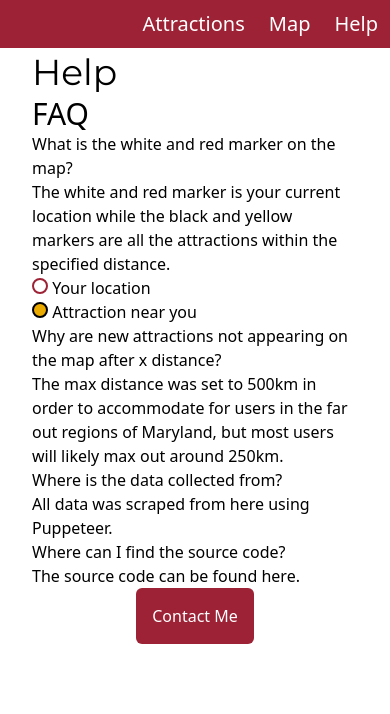
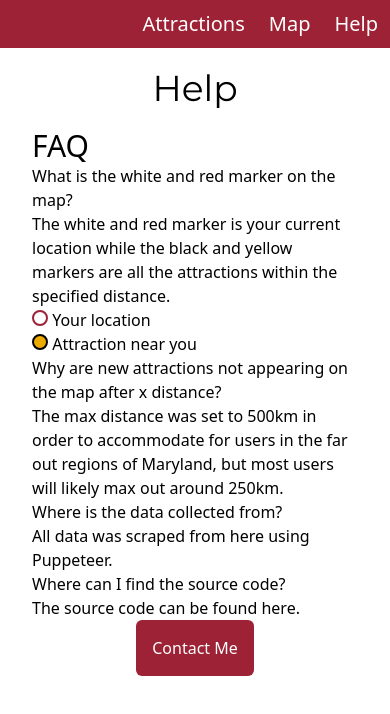
Before and after one commit to alexbluo/jsfbla21, a React (Vite) app in the folder frontend/: page /help in a window 390 px wide. Shown: the top 714 px of the page. Built offline with nearby package versions, Linux system fonts and the light colour scheme.

Commit message:
adjust preview grid responsiveness and page titles

```diff
--- a/frontend/src/components/PreviewList.jsx
+++ b/frontend/src/components/PreviewList.jsx
@@ -38,7 +38,7 @@ export default function PreviewList() {
   if (isError) return <span>Error: {error.message}</span>;
   return (
     <div className="relative flex w-full flex-col items-center lg:w-2/3">
-      <div className="grid gap-12 lg:grid-cols-2">
+      <div className="grid gap-12 sm:grid-cols-2">
         {renderPreviews()}
       </div>
       {hasNextPage && (
--- a/frontend/src/index.css
+++ b/frontend/src/index.css
@@ -2,15 +2,9 @@
 @tailwind components;
 @tailwind utilities;
 
-@layer base {
-  /* html {
-  change root font size for responsive layouts?
-  } */
-}
-
 @layer components {
   .page-title {
-    @apply flex h-12 items-center font-montserrat text-4xl;
+    @apply flex h-20 justify-center items-center font-montserrat text-4xl;
   }
   .content-body-container {
     @apply container mx-auto px-8 py-12 sm:px-12 md:px-16 lg:px-20 xl:px-24 2xl:px-28;
```
Also changed, not shown: 1 other file (tests, documents, lock files or other folders).
